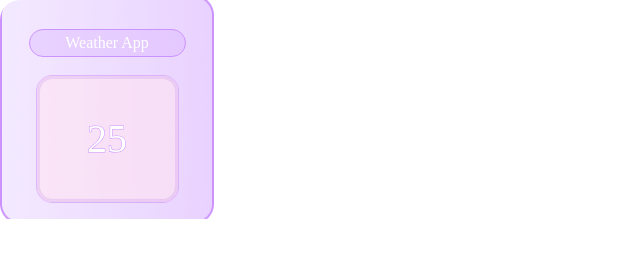
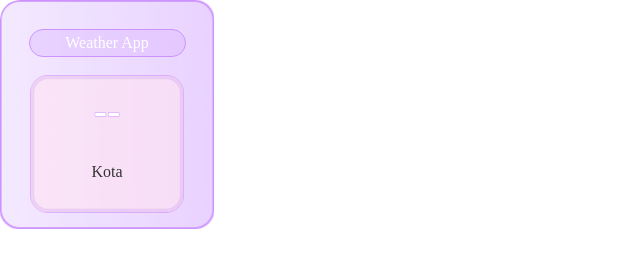
Before and after one commit to lorddrago12/Weather-App, a website: page index.html in a window 1280 px wide. Shown: the whole page, without its empty margins (0-640 px from the left). Drawn offline with Linux system fonts and the light colour scheme; a web font is replaced by a local one.

Commit message:
Update index.html

```diff
--- a/index.html
+++ b/index.html
@@ -10,7 +10,8 @@
     <div class="app">
       <h2 class="title">Weather App</h2>
       <div class="container">
-        <p class="Weather">25</p>
+        <p class="Weather">--</p>
+        <p class="city">Kota</p>
       </div>
     </div>
 
```
